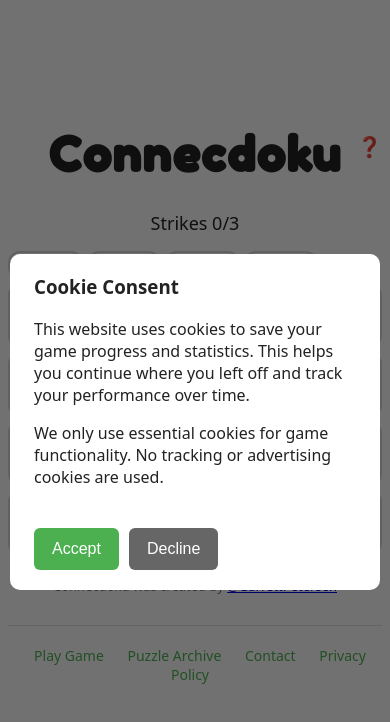
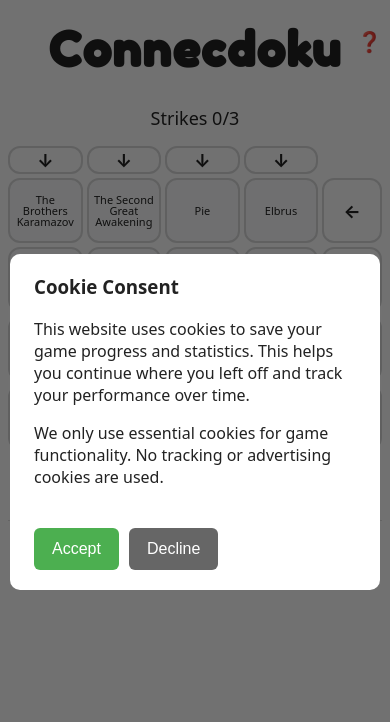
Before and after one commit to GarrettPetersen/connecdoku, a website: page index.html in a window 390 px wide. Drawn offline with Linux system fonts and the light colour scheme.

Commit message:
revert margin change

```diff
--- a/index.html
+++ b/index.html
@@ -33,12 +33,12 @@
 :root{--tile:#f6f7f8;--tile-b:#d4d5d6;--s0:#b6e7b2;--s1:#ffe680;--s2:#ffb06a;
        --txt:#222;--btn1:#4caf50;--btn2:#ffb300;--btn3:#e53935}
 body{font-family:system-ui,-apple-system,Segoe UI,Helvetica,Arial,sans-serif;
-     margin:0;padding:20px 0 0 0;background:#fafafa;color:var(--txt)}
+     margin:0;background:#fafafa;color:var(--txt)}
 /* Add emoji font support for compound emojis */
 .emoji{font-family:"Apple Color Emoji","Segoe UI Emoji","Noto Color Emoji","Android Emoji","EmojiSymbols","EmojiOne Mozilla","Twemoji Mozilla","Segoe UI Symbol",system-ui,-apple-system,Segoe UI,Helvetica,Arial,sans-serif}
-#shell{max-width:850px;margin:105px auto 40px;padding:0 12px;position:relative}
+#shell{max-width:850px;margin:60px auto 40px;padding:0 12px;position:relative}
 @media (max-width: 768px) {
-  #shell { margin: 105px auto 20px; padding: 0 8px; }
+  #shell { margin: 20px auto 20px; padding: 0 8px; }
   #logo { font-size: 36px; margin: 10px 0 20px; }
 }
 #logo{font-family:'Fredoka One',cursive;font-size:48px;margin:10px 0 28px;
@@ -77,7 +77,7 @@ body{font-family:system-ui,-apple-system,Segoe UI,Helvetica,Arial,sans-serif;
 .hdr.solved:hover{filter:none}
 .hdr.solved.pop{animation:pop .3s ease-out}
 .rowCredit{margin-top:22px;font-size:13px;text-align:center;color:#777}
-#helpIcon{position:absolute;top:10px;right:16px;font-size:24px;cursor:pointer}
+#helpIcon{position:absolute;top:-38px;right:16px;font-size:24px;cursor:pointer}
 @media (max-width: 768px) {
   #helpIcon { top: 8px; right: 8px; font-size: 20px; }
 }
```
